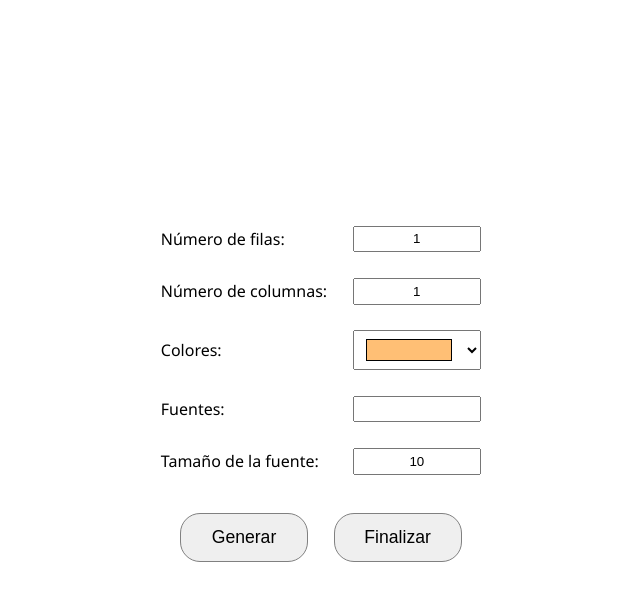
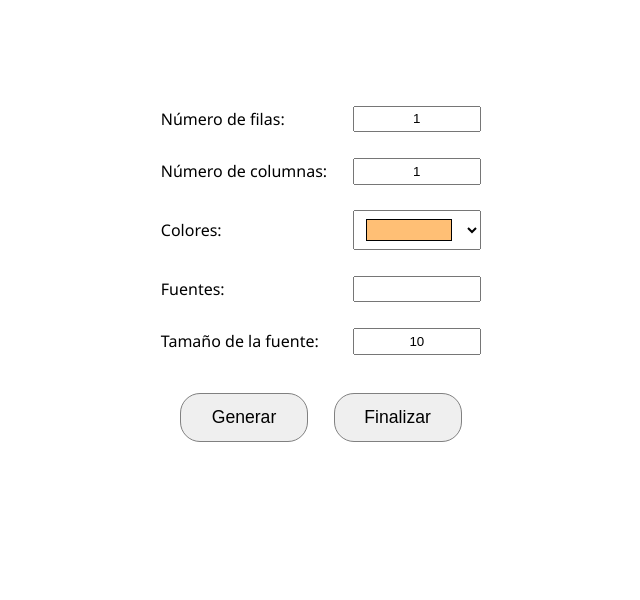
Before and after one commit to SaraCS21/DEW, a plain HTML site: page JavaScript_13-10-2022/Dom y Eventos/index.html in a window 1280 px wide. Shown: the whole page, without its empty margins (332-972 px from the left). Drawn offline with Linux system fonts and the light colour scheme.

Commit message:
avanzando actividad dom

```diff
--- a/JavaScript_13-10-2022/Dom y Eventos/estilos.css
+++ b/JavaScript_13-10-2022/Dom y Eventos/estilos.css
@@ -6,11 +6,16 @@
 
 body{
     font-family:'Segoe UI', Tahoma, Geneva, Verdana, sans-serif;
+
+    display: flex;
+    flex-direction: column;
+    justify-content: center;
+    align-items: center;
 }
 
 form{
     width: 100vw;
-    height: 100vh;
+    height: 70vh;
 
     display: flex;
     flex-direction: column;
@@ -55,6 +60,7 @@ form input[type=submit]{
 
 table{
     width: 50%;
+    margin-bottom: 5%;
     text-align: center;
 
     border: 1px solid black;
```
